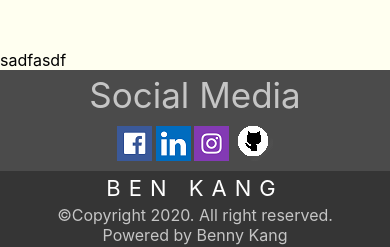
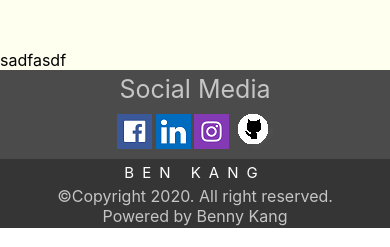
Before and after one commit to rkdgusdn9/BennyKang-Portfolio-React, a React (Create React App) app: page / in a window 390 px wide. Shown: the part 1340-1587 px from the top of the page. Built offline with nearby package versions, Linux system fonts and the light colour scheme.

Commit message:
Footer responsive update

```diff
--- a/src/assets/styles/footer.scss
+++ b/src/assets/styles/footer.scss
@@ -36,3 +36,67 @@
     font-size: 22px;
     font-weight: 500px;
 }
+
+@media screen and (max-width: 1024px) {
+    .footer-head {
+        text-align: center;
+        font-size: 30px;
+        padding-top: 1%;
+    }
+    .footer-name {
+        color: white;
+        padding-top: 0.5%;
+        padding-bottom: 1%;
+        letter-spacing: 8px;
+        font-size: 20px;
+        font-weight: 500px;
+    }
+}
+
+@media screen and (max-width: 768px) {
+    .footer-head {
+        text-align: center;
+        font-size: 25px;
+        padding-top: 1%;
+    }
+    .footer-name {
+        color: white;
+        padding-top: 0.5%;
+        padding-bottom: 1%;
+        letter-spacing: 8px;
+        font-size: 17px;
+        font-weight: 500px;
+    }
+}
+
+@media screen and (max-width: 414px) {
+    .footer-head {
+        text-align: center;
+        font-size: 25px;
+        padding-top: 1%;
+    }
+    .footer-name {
+        color: white;
+        padding-top: 0.5%;
+        padding-bottom: 1%;
+        letter-spacing: 8px;
+        font-size: 15px;
+        font-weight: 500px;
+    }
+}
+
+@media screen and (max-width: 320px) {
+    .footer-head {
+        text-align: center;
+        font-size: 25px;
+        padding-top: 1%;
+    }
+    .footer-name {
+        color: white;
+        padding-top: 0.5%;
+        padding-bottom: 1%;
+        letter-spacing: 8px;
+        font-size: 13px;
+        font-weight: 500px;
+    }
+}
```
